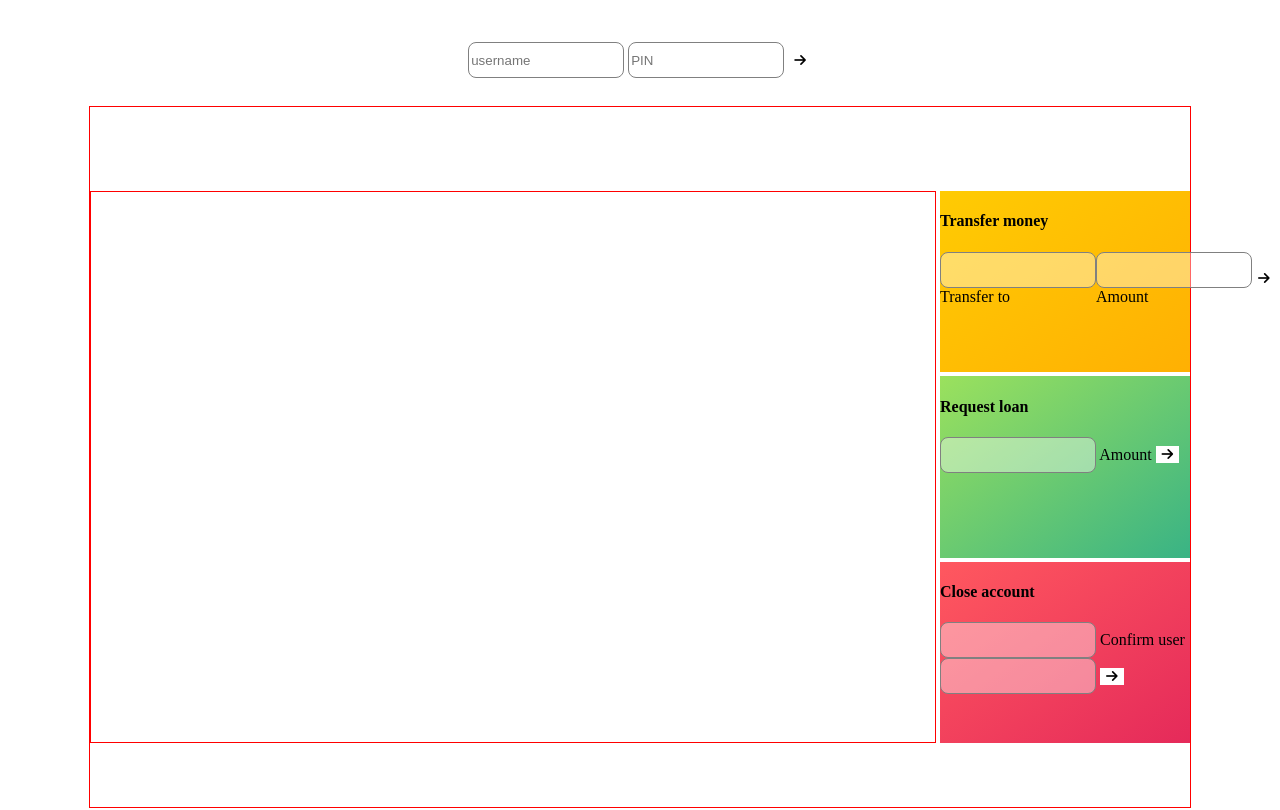
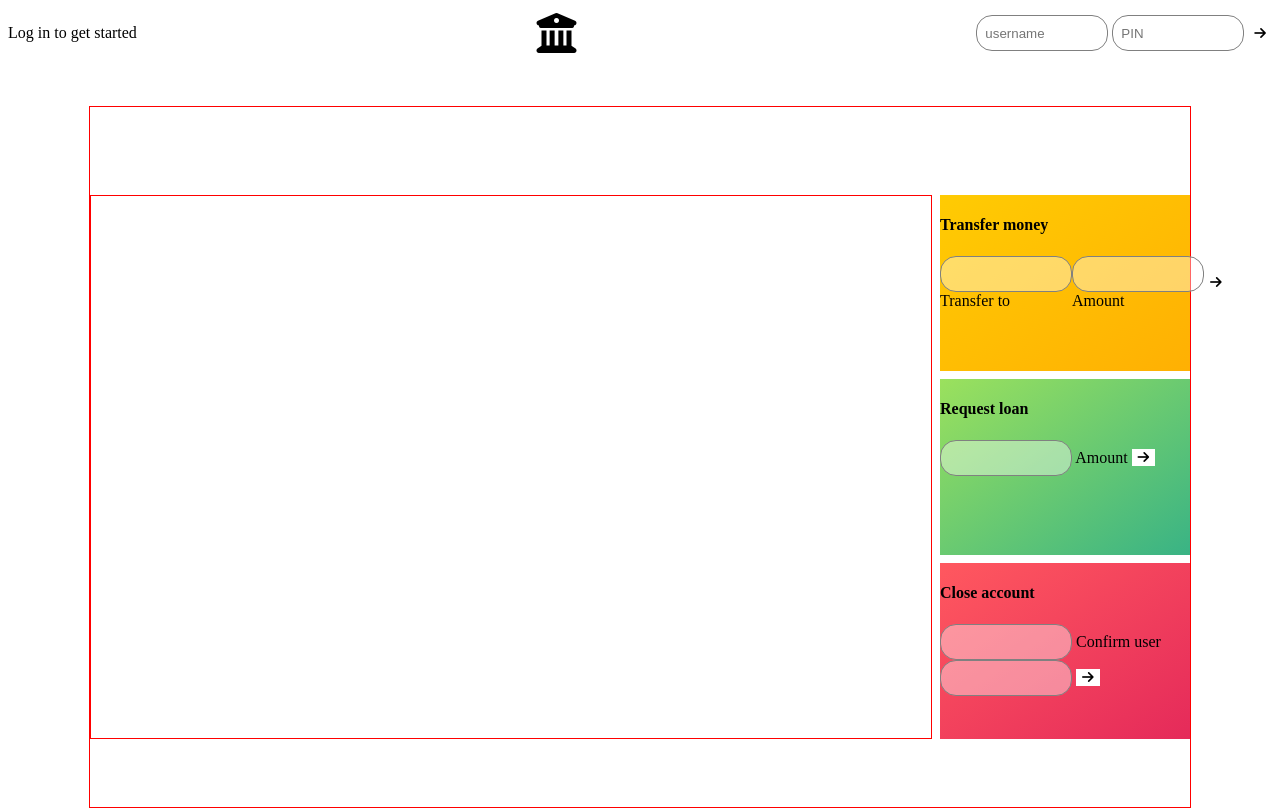
Before and after one commit to dariojularic/bankist-js, a website built with Vite: page index.html in a window 1280 px wide. Built offline with nearby package versions, Linux system fonts and the light colour scheme.

Commit message:
Add style

```diff
--- a/index.html
+++ b/index.html
@@ -9,8 +9,8 @@
   </head>
   <body>
     <nav class="navbar">
-      <p class="greeting"></p>
-      <img src="" alt="" class="logo">
+      <p class="greeting">Log in to get started</p>
+      <i class="fa-solid fa-building-columns"></i>
       <form action="" class="sign-in">
         <input type="text" placeholder="username">
         <input type="text" placeholder="PIN">
--- a/main.js
+++ b/main.js
@@ -1,5 +1,7 @@
 import './style.css'
 import accounts from './data';
+
+const greeting = document.querySelector(".greeting");
 
 class Account{
   constructor(fullName, movements, interestRate, pin) {
--- a/style.css
+++ b/style.css
@@ -6,8 +6,15 @@ body {
   height: 100vh;
 }
 
-header {
-  border: 1px solid blue;
+.navbar {
+  width: 100%;
+  display: flex;
+  justify-content: space-between;
+  align-items: center;
+}
+
+.fa-building-columns {
+  font-size: 40px;
 }
 
 .container {
@@ -17,7 +24,7 @@ header {
   height: 700px;
   width: 1100px;
   border: 1px solid red;
-  gap: 4px;
+  gap: 8px;
   }
 
 .movements-list {
@@ -65,12 +72,12 @@ header {
 }
 
 input {
-  width: 150px;
-  border-radius: 8px;
+  width: 120px;
+  border-radius: 16px;
   height: 32px;
   border: 1px solid gray;
   background-color: rgba(255, 255, 255, 0.4);
-
+  padding-left: 8px;
 }
 
 label {
@@ -80,4 +87,6 @@ label {
 button {
   background-color: #fff;
   border: none;
+  cursor: pointer;
+
 }
```
